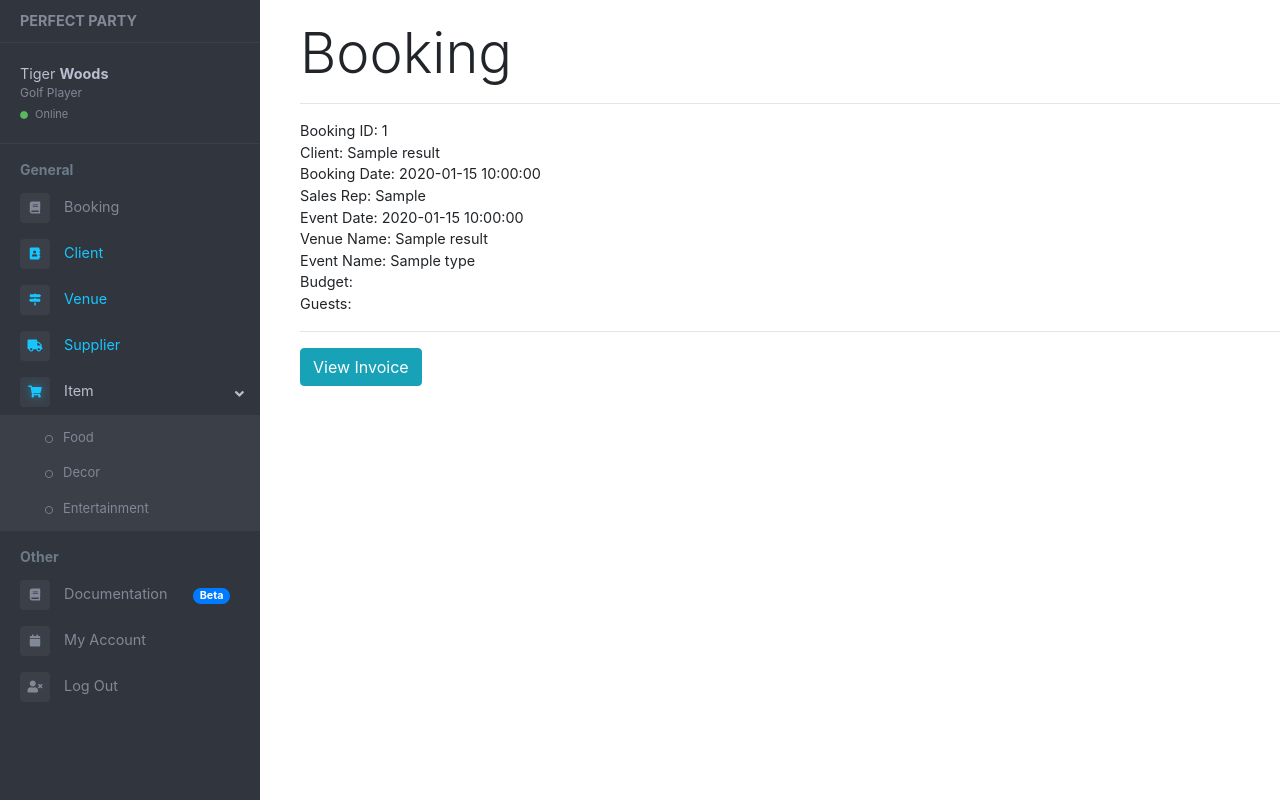
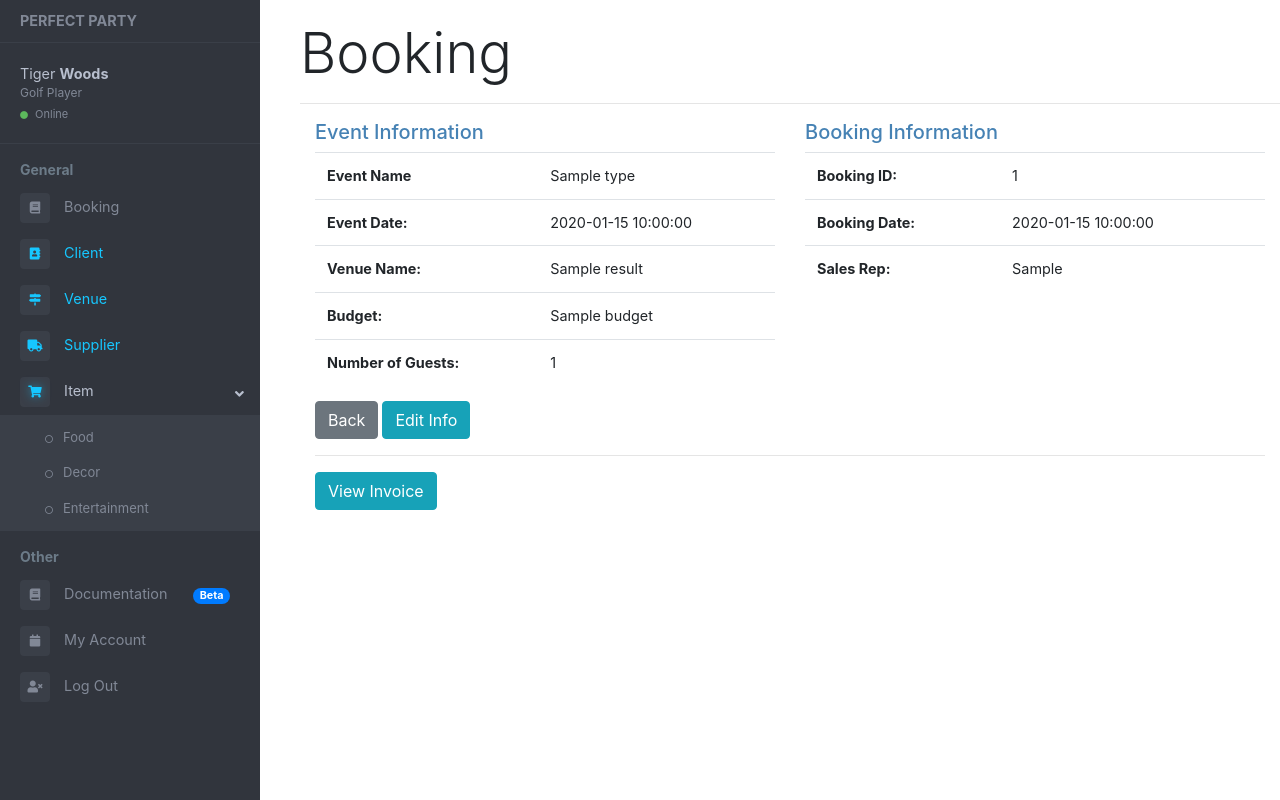
Before and after one commit to fxu9411/Perfect-Party, a Flask app: template perfect_party/PP/templates/onebook.html in a window 1280 px wide. Run offline with Flask 2, Linux system fonts and the light colour scheme; the template is opened without the code that fills it: most values are stand-ins (such as "Sample title", 1, 10 or a date in 2020); some libraries are stand-ins or nearby versions.

Commit message:
Prettify individual booking information

```diff
--- a/perfect_party/PP/pages.py
+++ b/perfect_party/PP/pages.py
@@ -110,7 +110,7 @@ def get_book():
     print('booking_id = ', booking_id)
     with connection.cursor() as cursor:
         sql = "SELECT booking.booking_id, client.client_name, DATE(booking.booking_date) as booking_date, booking.sales_rep, " \
-              "DATE(event.event_date) as event_date, venue.venue_name, event.type " \
+              "DATE(event.event_date) as event_date, venue.venue_name, event.type, event.guest_number, event.budget " \
               "FROM `perfect_party`.`booking` as booking " \
               "LEFT JOIN `perfect_party`.`event` as event USING (event_id) " \
               "LEFT JOIN `perfect_party`.`client` as client ON booking.client_id = client.client_id " \
--- a/perfect_party/PP/templates/myaccount.html
+++ b/perfect_party/PP/templates/myaccount.html
@@ -78,6 +78,4 @@
 
     {% endblock %}
     {% block javascript %}
-    <!--datatable script-->
-    <script>
 {% endblock %}
--- a/perfect_party/PP/templates/onebook.html
+++ b/perfect_party/PP/templates/onebook.html
@@ -2,26 +2,63 @@
 {% block content %}
 <h2 class="display-4">Booking</h2>
 <hr>
-Booking ID: {{ result.booking_id }}
-<br>
-Client: {{ result.client_name }}
-<br>
-Booking Date: {{ result.booking_date }}
-<br>
-Sales Rep: {{ result.sales_rep }}
-<br>
-Event Date: {{ result.event_date }}
-<br>
-Venue Name: {{ result.venue_name }}
-<br>
-Event Name: {{ result.type }}
-<br>
-Budget:
-<br>
-Guests:
+<div class="container-fluid">
+  <div class="row">
+    <div class="col-12">
+      <form method="post">
+        <div class="row">
+          <div class="col-sm-6">
+            <h5 class="display-5" style="color:#4682B4">Event Information</h5>
+            <table class="table table-user-information">
+              <tr>
+                <th>Event Name</th>
+                <td>{{ result.type }}</td>
+              </tr>
+              <tr>
+                <th>Event Date:</th>
+                <td>{{ result.event_date }}</td>
+              </tr>
+              <tr>
+                <th>Venue Name:</th>
+                <td>{{result.venue_name}}</td>
+              </tr>
+              <tr>
+                <th>Budget:</th>
+                <td>{{result.budget}}</td>
+              </tr>
+              <tr>
+                <th>Number of Guests:</th>
+                <td>{{result.guest_number}}</td>
+              </tr>
+            </table>
+          </div>
+          <div class="col-sm-6">
+            <h5 class="display-5" style="color:#4682B4">Booking Information</h5>
+            <table class="table table-user-information">
+              <tr>
+                <th>Booking ID:</th>
+                <td>{{ result.booking_id }}</td>
+              </tr>
+              <tr>
+                <th>Booking Date:</th>
+                <td>{{result.booking_date}}</td>
+              </tr>
+              <tr>
+                <th>Sales Rep:</th>
+                <td>{{result.sales_rep}}</td>
+              </tr>
+            </table>
+          </div>
+        </div>
+        <!-- <input type="submit" class="btn btn-info"  style="width:140px" value="Edit"/> -->
+      </form>
+      <a class="btn btn-secondary" href="{{url_for('pages.booking')}}" role="button">Back</a>
+    <button type="button" class="btn btn-info">Edit Info</button>
+    </div>
+  </div>
   <hr>
+  <div></div>
   <button type="button" class="btn btn-info" data-toggle="modal" data-target="#viewInvoice">View Invoice</button>
-
   <div class="modal fade bd-example-modal-lg" id="viewInvoice" tabindex="-1" role="dialog"
        aria-labelledby="exampleModalCenterTitle" aria-hidden="true">
     <div class="modal-dialog modal-dialog-centered modal-lg" role="document" style="max-width: 1000px">
@@ -169,7 +206,8 @@ Guests:
           <div class="modal-footer">
             <button type="button" class="btn btn-secondary" data-dismiss="modal" style="padding:5px 20px;">Cancel</button>
           </div>
-</form>
+        </div>
+      </div>
     </div>
   </div>
 </div>
```
Lines whose indentation alone changed are shown as unchanged.
